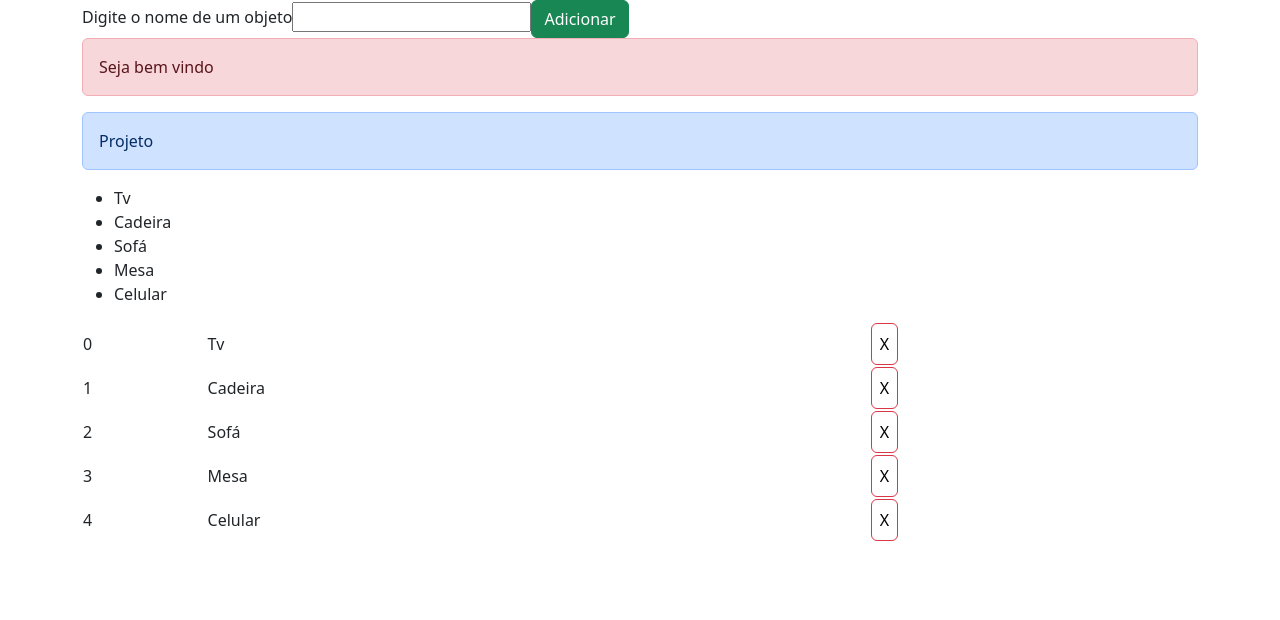
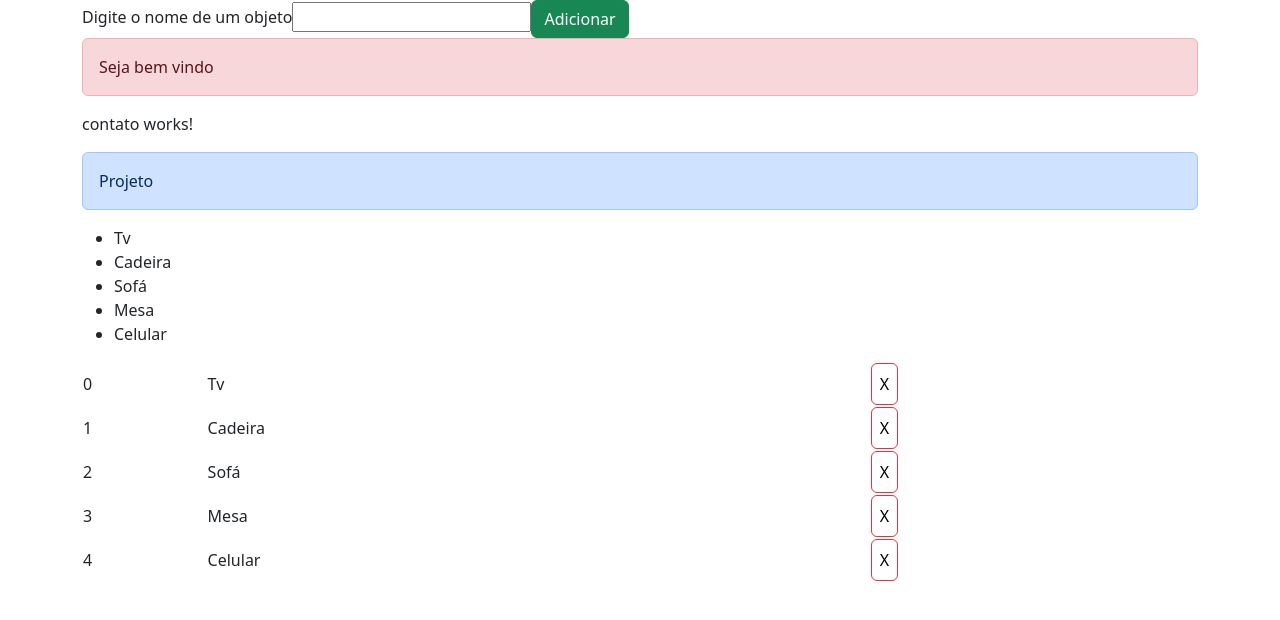
Before and after one commit to mysael-dev/learning-labs, an Angular app in the folder projects/angular/Curso-de-Angular-Basico/aula-angular/: page / in a window 1280 px wide. Shown: the top 620 px of the page. Built offline with nearby package versions, Linux system fonts and the light colour scheme.

Commit message:
creating component

```diff
--- a/projects/angular/Curso-de-Angular-Basico/aula-angular/src/app/app.component.html
+++ b/projects/angular/Curso-de-Angular-Basico/aula-angular/src/app/app.component.html
@@ -10,6 +10,7 @@
 </div>
 
 <p class="alert alert-danger">Seja bem vindo {{nome}}</p>
+<app-contato></app-contato>
 
 <p class="alert alert-primary">Projeto {{nome}}</p>
 
--- a/projects/angular/Curso-de-Angular-Basico/aula-angular/src/app/app.component.ts
+++ b/projects/angular/Curso-de-Angular-Basico/aula-angular/src/app/app.component.ts
@@ -2,11 +2,12 @@ import { Component } from '@angular/core';
 // import { RouterOutlet } from '@angular/router';
 import { CommonModule } from '@angular/common';
 import { FormsModule } from '@angular/forms';  // ✅ Importando FormsModule
+import { ContatoComponent } from './pagina/contato/contato.component';
 
 @Component({
   selector: 'app-root',
   standalone: true, // Indica que é um Standalone Component
-  imports: [CommonModule, FormsModule],
+  imports: [CommonModule, FormsModule, ContatoComponent],
   templateUrl: './app.component.html',
   styleUrls: ['./app.component.css']
 })
--- /dev/null
+++ b/projects/angular/Curso-de-Angular-Basico/aula-angular/src/app/pagina/contato/contato.component.html
@@ -0,0 +1 @@
+<p>contato works!</p>
```
Also changed, not shown: projects/angular/Curso-de-Angular-Basico/aula-angular/src/app/pagina/contato/contato.component.ts (added, +11 -0 lines), projects/angular/Curso-de-Angular-Basico/aula-angular/src/app/pagina/contato/contato.component.css (added), 1 other file (tests, documents, lock files or other folders).
